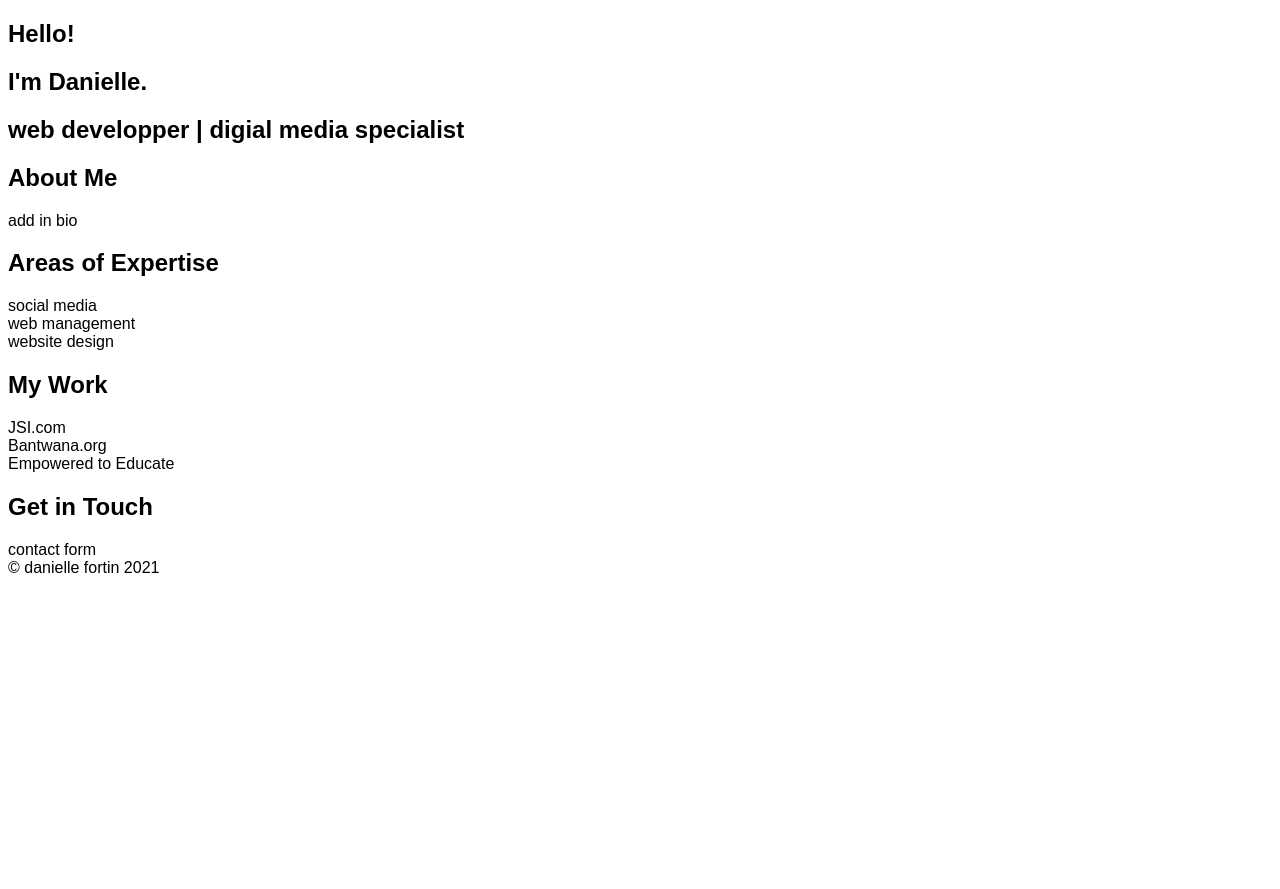
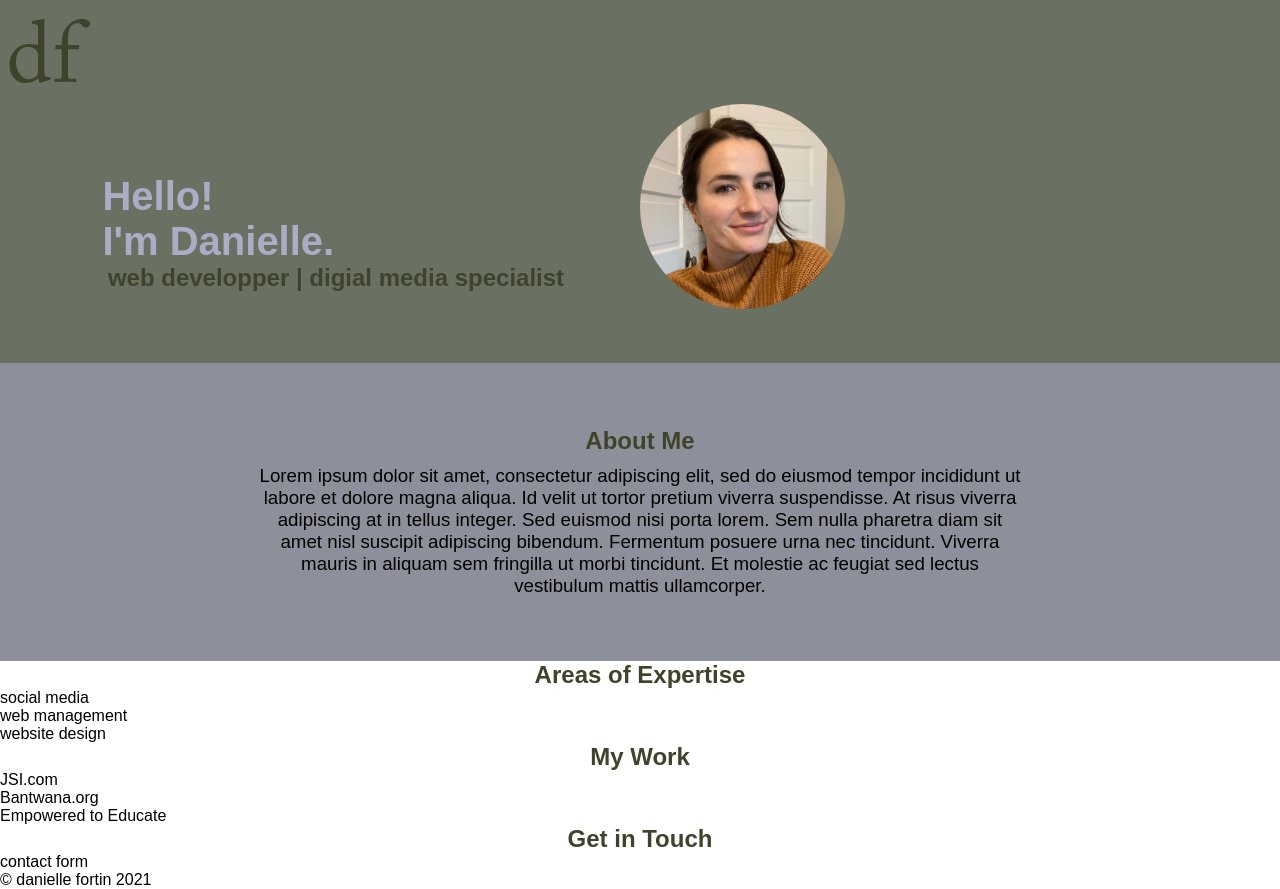
Before and after one commit to daniellefortin2021/Personal-Portfolio, a plain HTML site: page index.html in a window 1280 px wide. Before the commit the page ends 800 px from the top, so only its background shows below. Drawn offline with Linux system fonts and the light colour scheme.

Commit message:
hero and about me section layout

```diff
--- a/assets/styles.css
+++ b/assets/styles.css
@@ -1,11 +1,78 @@
+*{
+    margin: 0;
+    padding: 0;
+    box-sizing: border-box;
+}
+
 :root{
     --primary-color: #3E442B;
     --secondary-color:#6A7062;
     --tertiary-color: #8D909B;
-    --accent-color: #aasdc4;
+    --accent-color: #aaAdc4;
     --accent2-color: #D6EEFF;
 }
 
 body{
     font-family: Montserrat, Arial, sans-serif;
 }
+
+header{
+    background-color: var(--secondary-color);
+}
+
+.hero{
+    background-color: var(--secondary-color);
+}
+
+
+
+h1{
+    font-size: 40px;
+    color: var(--accent-color)
+}
+
+h2{
+    color: var(--primary-color)
+}
+
+h3{
+    font-weight: normal;
+}
+
+.hero{
+    display: flex;
+    flex-wrap: wrap;
+    align-items: flex-start;
+}
+.hero-hello{
+    width: 50%;
+    padding: 5.5%;
+    padding-left: 8%;
+}
+.hero-image{
+    width: 40%;
+    height: auto;
+    border-radius: 100%;
+
+}
+
+.flex-row{
+    display: flex;
+}
+
+.about-me{
+    background-color: var(--tertiary-color);
+    text-align: center;
+    padding: 5% 20%;
+}
+
+.about-me-header{
+    padding-bottom: 10px;
+}
+section h2{
+    text-align: center;
+}
+
+section p{
+    text-align: center;
+}
--- a/index.html
+++ b/index.html
@@ -10,28 +10,30 @@
     <body>
         <!-- top logo -->
         <header>
-            <!-- logo -->
+            <div class="logo">
+                <img src="./assets/logo-01.png" alt="Danielle Fortin initial logo">
+            </div>
         </header>
         <!-- jumbotron -->
-        <section>
-            <div>
+        <section class="hero">
+            <div class="hero-hello">
                 <h1>Hello!</h1>
                 <h1>I'm Danielle.</h1>
                 <h2>web developper | digial media specialist</h2>
                 <!-- buttons -->
             </div>
-            <div>
-                <!-- image -->
+            <div class="hero-image">
+                <img class="hero-image" src="./assets/IMG_2120.jpg" alt="Danielle Fortin profile photo">
             </div>
         </section>
 
         <!-- about me -->
-        <section>
-            <div>
+        <section class="about-me">
+            <div class="about-me-header">
                 <h2>About Me</h2>
-                <p>
-                    add in bio
-                </p>
+            </div>
+            <div class="flex-row">
+                <h3>Lorem ipsum dolor sit amet, consectetur adipiscing elit, sed do eiusmod tempor incididunt ut labore et dolore magna aliqua. Id velit ut tortor pretium viverra suspendisse. At risus viverra adipiscing at in tellus integer. Sed euismod nisi porta lorem. Sem nulla pharetra diam sit amet nisl suscipit adipiscing bibendum. Fermentum posuere urna nec tincidunt. Viverra mauris in aliquam sem fringilla ut morbi tincidunt. Et molestie ac feugiat sed lectus vestibulum mattis ullamcorper.</h3>
             </div>
         </section>
         <!-- areas of expertise -->
```
Also changed, not shown: assets/IMG_2120.jpg (added), assets/logo-01.png (added), 3 other files.
